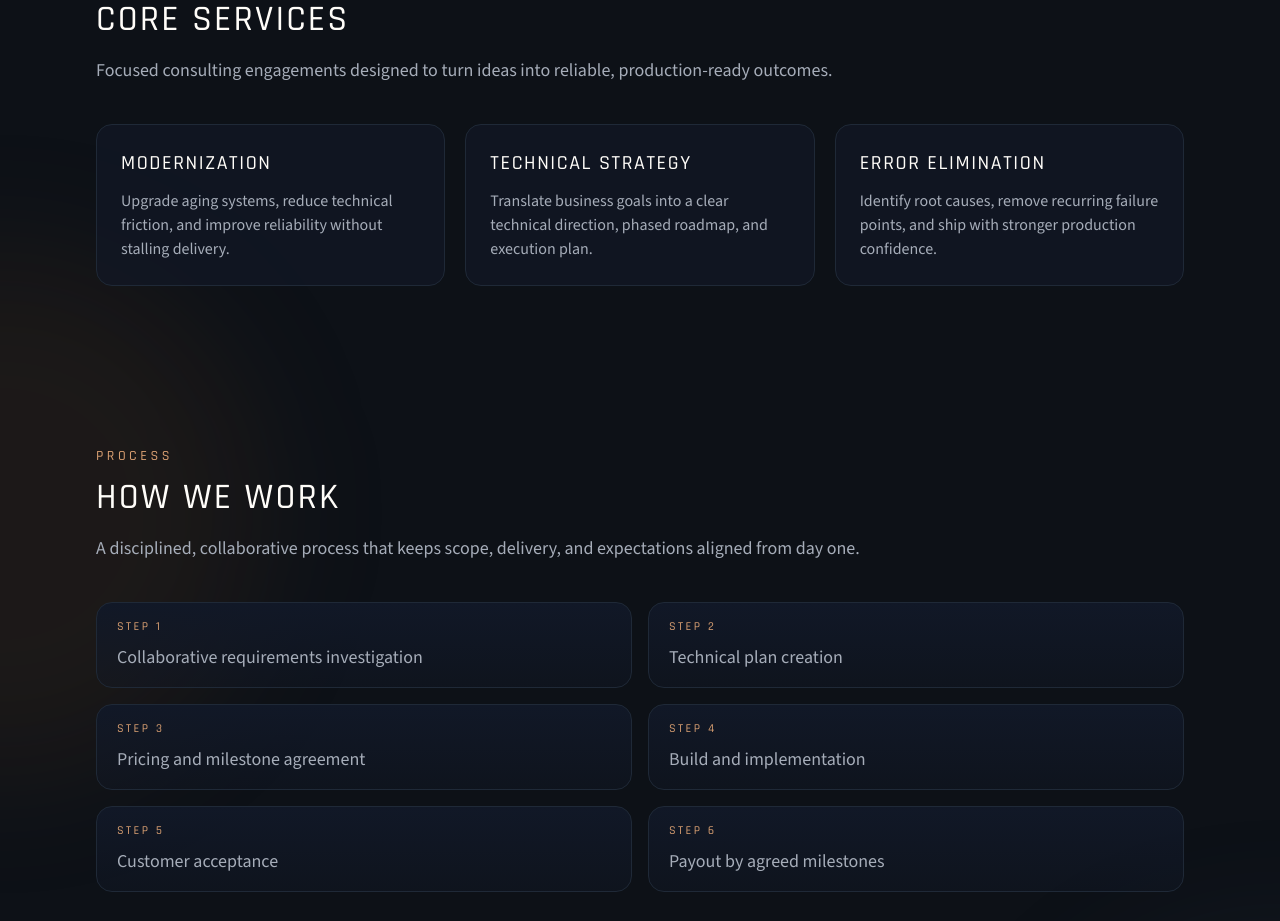
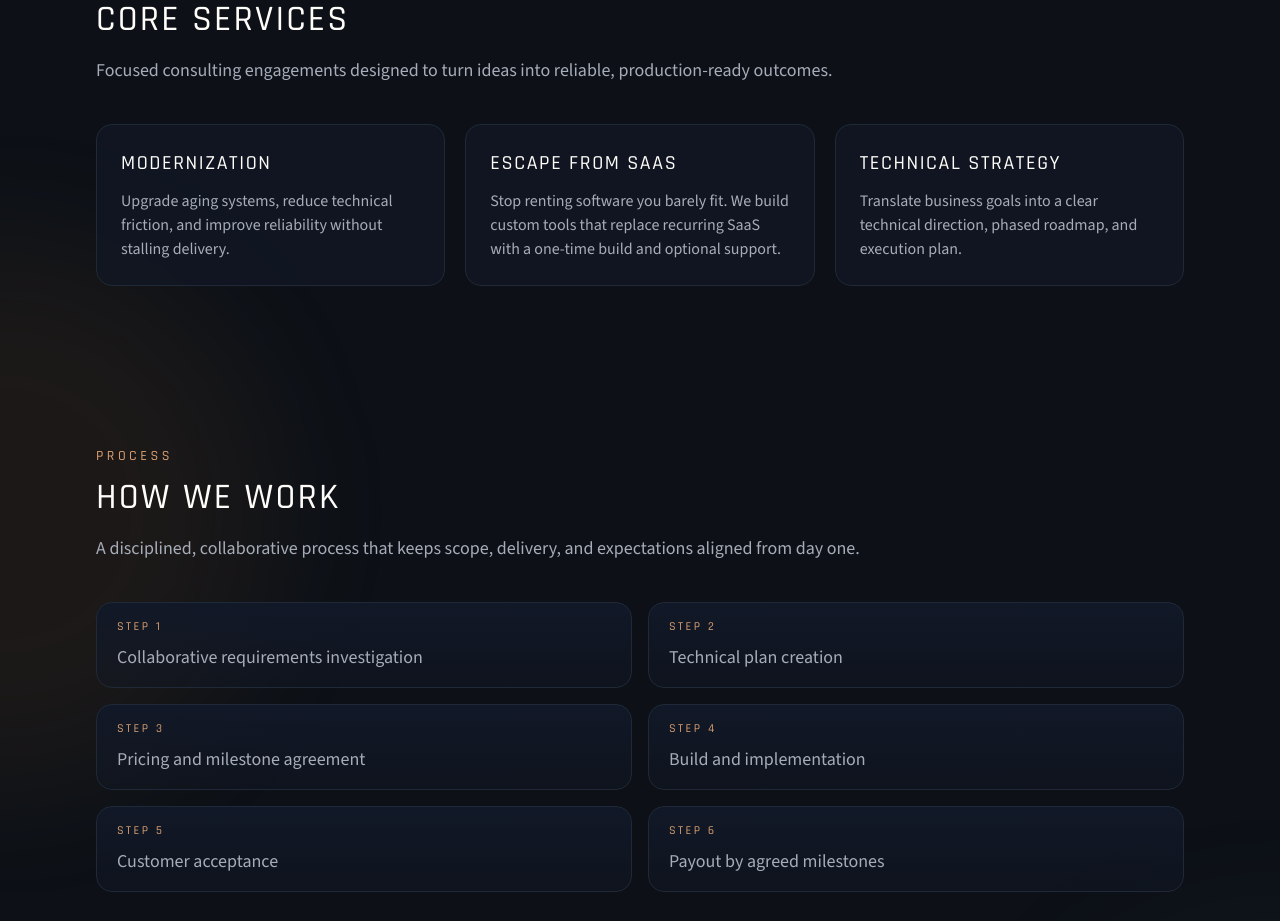
Before and after one commit to Copper-Forge/copper-forge.com, a Next.js app: page / in a window 1280 px wide. Shown: the part 960-1881 px from the top of the page. Built offline with nearby package versions, Linux system fonts and the light colour scheme; no server answers.

Commit message:
Added SaaS

```diff
--- a/content/site-content.ts
+++ b/content/site-content.ts
@@ -55,14 +55,14 @@ export const siteContent = {
           "Upgrade aging systems, reduce technical friction, and improve reliability without stalling delivery.",
       },
       {
+        name: "Escape from Saas",
+        description:
+          "Stop renting software you barely fit. We build custom tools that replace recurring SaaS with a one-time build and optional support.",
+      },
+      {
         name: "Technical Strategy",
         description:
           "Translate business goals into a clear technical direction, phased roadmap, and execution plan.",
-      },
-      {
-        name: "Error Elimination",
-        description:
-          "Identify root causes, remove recurring failure points, and ship with stronger production confidence.",
       },
     ],
   },
```
